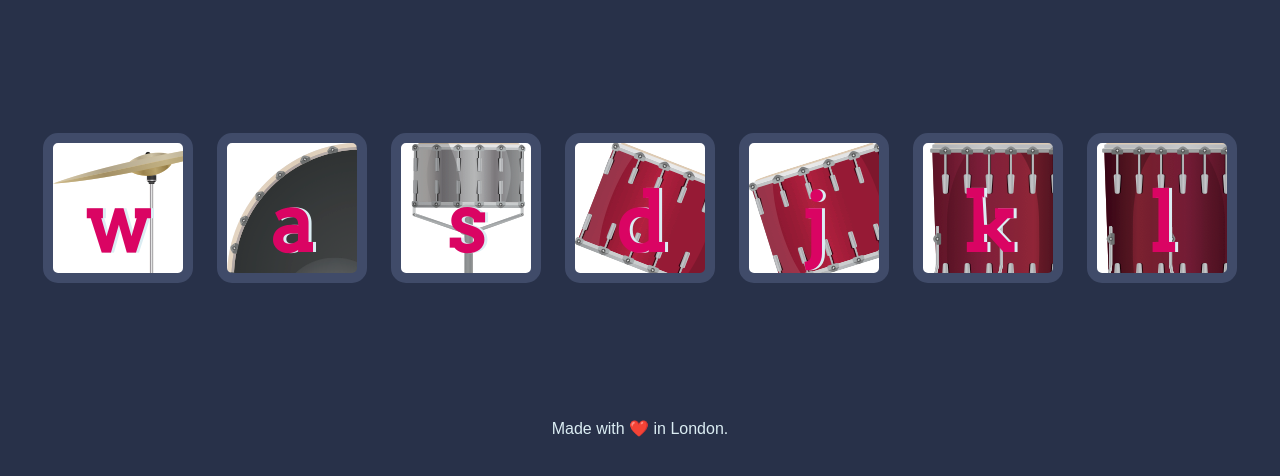
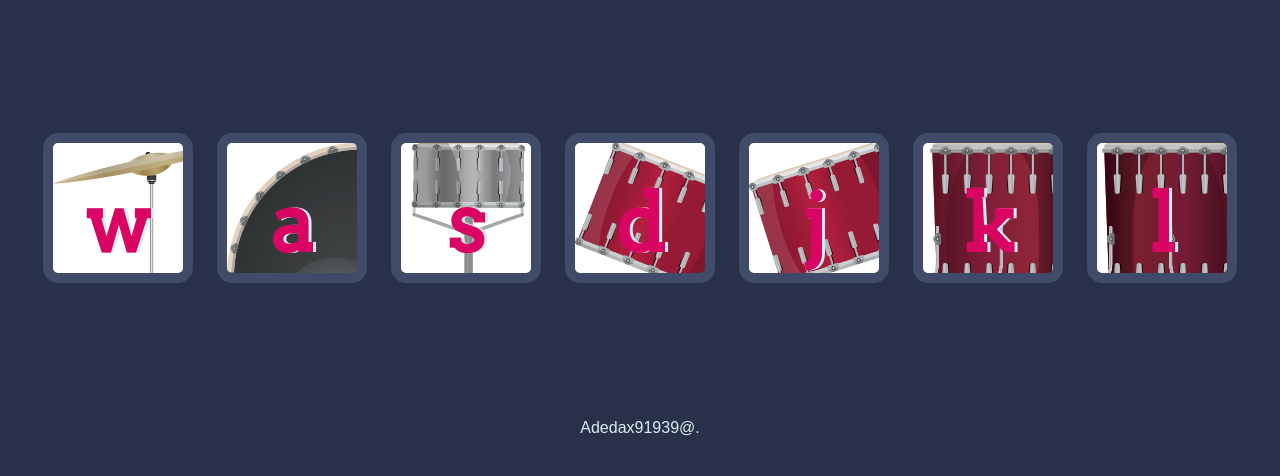
Before and after one commit to Adedax39/DrumASet, a plain HTML site: page index.html in a window 1280 px wide. Shown: the part 156-632 px from the top of the page. Drawn offline with Linux system fonts and the light colour scheme.

Commit message:
index.html

```diff
--- a/index.html
+++ b/index.html
@@ -24,7 +24,7 @@
 <script src="index.js"></script>
 
   <footer>
-    Made with ❤️ in London.
+    Adedax91939@.
   </footer>
 </body>
 
```
